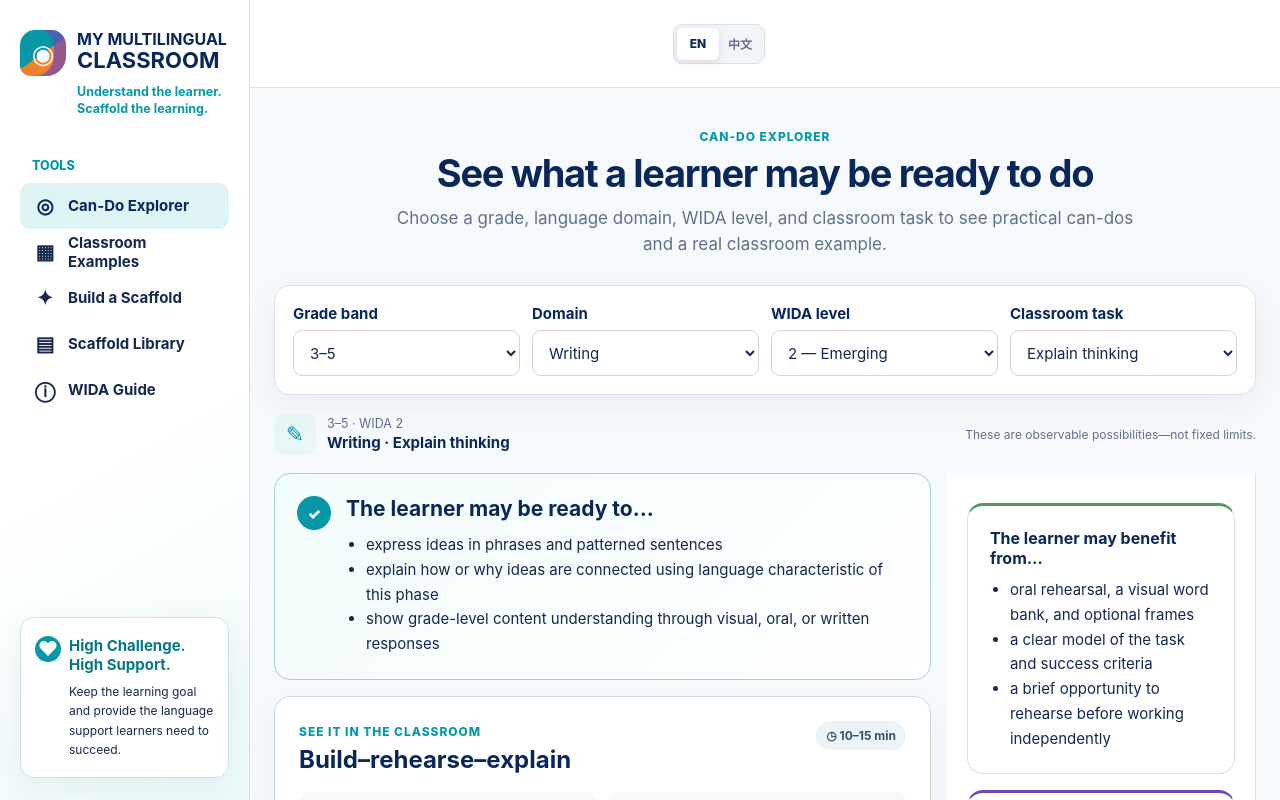
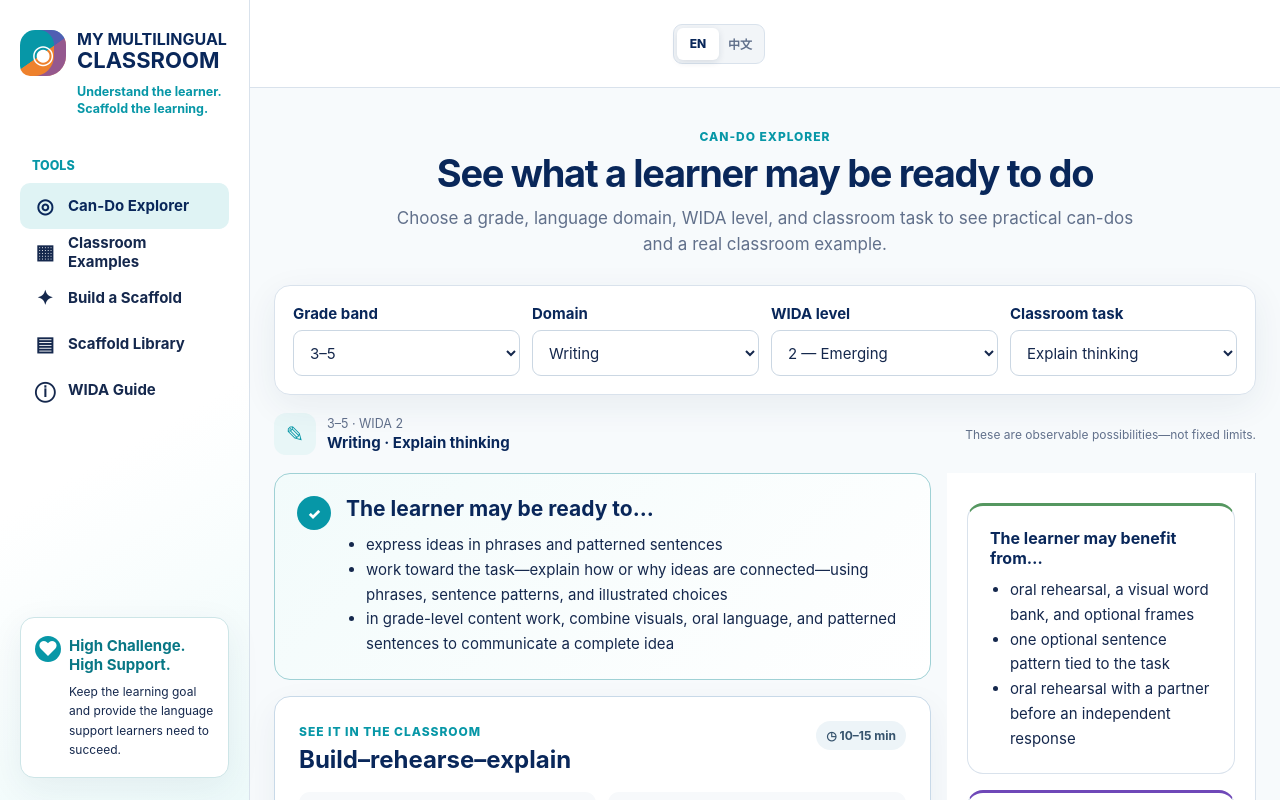
Before and after one commit to LenguajeLabs-design/my-multilingual-classroom, a Next.js app: page / in a window 1280 px wide. Shown: the top 800 px of the page. Built offline with nearby package versions, Linux system fonts and the light colour scheme.

Commit message:
Differentiate Can-Do guidance by WIDA level

```diff
--- a/data/cando.ts
+++ b/data/cando.ts
@@ -19,6 +19,51 @@ const supports = {
   Writing: ["drawing, labeling, and shared writing", "oral rehearsal, a visual word bank, and optional frames", "an organizer and a brief mentor example", "genre models and feedback on cohesion", "feedback on precision, voice, and audience", "authentic writing choices and expert feedback"]
 } satisfies Record<Domain,string[]>;
 
+const levelTaskPerformance = [
+  (action:string)=>`show progress toward the task—${action}—by pointing, matching, drawing, labeling, or using familiar words`,
+  (action:string)=>`work toward the task—${action}—using phrases, sentence patterns, and illustrated choices`,
+  (action:string)=>`${action} using connected simple sentences and some expanded sentences`,
+  (action:string)=>`${action} using organized, detailed language with increasingly precise vocabulary`,
+  (action:string)=>`${action} using extended, purposeful language adapted to the audience and task`,
+  (action:string)=>`${action} flexibly using nuanced, specialized language and an individual voice`
+];
+
+const levelEvidence = [
+  "demonstrate content understanding nonverbally and with familiar words; a full English sentence is not yet required",
+  "combine visuals, oral language, and patterned sentences to communicate a complete idea",
+  "connect ideas across several sentences and clarify meaning with a partner",
+  "organize and elaborate ideas with relevant details and clearer transitions",
+  "explain subtle relationships, qualify claims, and adjust language for purpose",
+  "communicate with precision and flexibility comparable to proficient multilingual peers"
+];
+
+const levelSupportMoves = [
+  ["one modeled example with gestures or think-aloud", "multiple ways to respond: point, act, draw, say, or write"],
+  ["one optional sentence pattern tied to the task", "oral rehearsal with a partner before an independent response"],
+  ["a simple organizer for connecting and expanding ideas", "brief feedback that prompts the learner to add detail or clarify"],
+  ["targeted support for precise vocabulary, cohesion, or genre", "time to plan and revise rather than additional simplification"],
+  ["feedback on nuance, register, audience, and strength of evidence", "access to complex models without reducing the intellectual demand"],
+  ["the same strategic tools and authentic choices available to peers", "specialized feedback that strengthens precision and individual voice"]
+];
+
+const levelTeacherMoves = [
+  ["Model the meaning with visuals and actions, then invite any valid mode of response", "Check understanding through showing or doing—not only through English production", "Name and build from the learner’s home-language and content knowledge"],
+  ["Recast the learner’s phrase as a useful sentence pattern without requiring imitation", "Offer two meaningful response choices, then invite the learner to add an idea", "Let the learner rehearse orally before sharing or writing"],
+  ["Prompt the learner to connect ideas with because, so, but, or another useful connector", "Ask one follow-up that elicits detail instead of correcting every language feature", "Fade the organizer once the learner can sustain connected sentences"],
+  ["Press for precision with prompts such as Which detail? or How are these related?", "Give feedback on organization and cohesion while preserving the learner’s reasoning", "Remove broad supports and keep only the vocabulary or genre cue still needed"],
+  ["Invite the learner to qualify, compare, challenge, and adapt ideas for an audience", "Confer about nuance and effectiveness rather than basic completion", "Use complex peer and disciplinary models as resources, not scripts"],
+  ["Offer authentic choice in form, register, evidence, and audience", "Respond as an expert reader or listener while noticing multilingual strengths", "Provide specialized feedback only where it advances precision or impact"]
+];
+
+const levelIndependence = [
+  "The learner chooses the meaning and may show it by pointing, acting, drawing, speaking, or writing.",
+  "The learner chooses the idea; patterns and word banks support expression but do not supply the response.",
+  "The learner connects and develops the ideas; an organizer may hold the structure but not the reasoning.",
+  "The learner organizes, elaborates, and revises the response; feedback should target language rather than decide the content.",
+  "The learner shapes the claim, evidence, nuance, and audience impact with only strategic language feedback.",
+  "The learner makes the same substantive and rhetorical decisions expected of proficient multilingual peers."
+];
+
 const zhLevelLanguage = {
   Listening: ["借助熟悉词汇、手势和视觉线索理解信息", "借助视觉支持理解简短且有规律的表达", "理解有关熟悉内容的连贯句子", "在少量支持下理解较详细的口头解释", "在不同情境中理解较长的学术表达", "灵活理解专业口语"],
   Speaking: ["使用手势、单词和熟悉表达进行交流", "使用短语和有规律的句子分享想法", "用简单句和部分扩展句连接想法", "使用连贯且逐渐精确的语言解释想法", "根据目的和听众调整详细的学术语言", "灵活使用专业口语"],
@@ -32,6 +77,12 @@ const zhSupports = {
   Reading: ["带标签的视觉材料和教师示范", "分段图文和图片词汇表", "阅读目的、批注和同伴交流", "文本结构提示和重点词汇", "对细微含义和陌生文化背景的支持", "与同伴相同的策略性阅读工具"],
   Writing: ["绘画、标注和共同写作", "口头演练、图文词汇库和可选句型", "图示组织器和简短范例", "体裁范例和连贯性反馈", "对准确度、语气和读者意识的反馈", "真实的写作选择和专业反馈"]
 } satisfies Record<Domain,string[]>;
+
+const zhTaskPerformance = ["可通过指认、配对、绘画、标注或熟悉词汇逐步完成任务","可借助短语、句型和图示选择完成任务","可使用相互连接的简单句和部分扩展句完成任务","可使用有组织、较详细且逐渐精确的语言完成任务","可根据目的和听众使用较长且有针对性的语言完成任务","可灵活使用细致、专业的语言和个人表达方式完成任务"];
+const zhEvidence = ["可通过非语言方式和熟悉词汇展示学科理解，暂不要求完整英语句子","可结合视觉、口语和句型表达完整想法","可用多个句子连接想法，并与同伴澄清意思","可用相关细节和清晰衔接组织并扩展想法","可解释细微关系、限定观点，并根据目的调整语言","可以与熟练多语学习者相当的准确度和灵活性进行表达"];
+const zhSupportMoves = [["教师用手势、视觉材料或思维示范完成一个例子","允许指认、动作、绘画、口语或书写等多种回应方式"],["提供一个与任务相关的可选句型","独立回应前先与同伴进行口头演练"],["使用简单组织器帮助连接和扩展想法","用简短反馈提示补充细节或澄清意思"],["只针对准确词汇、连贯性或体裁提供支持","给予规划和修改时间，而不是继续简化任务"],["针对细微含义、语域、听众和证据力度反馈","保留复杂范例和原有思维要求"],["提供与同伴相同的策略工具和真实选择","只在有助于准确度和表达效果时提供专业反馈"]];
+const zhTeacherMoves = [["用视觉材料和动作示范含义，再邀请学生用任何有效方式回应","通过展示或操作检查理解，而不只依赖英语表达","明确肯定并利用学生的家庭语言和学科知识"],["将学生短语自然扩展成实用句型，但不要求机械模仿","提供两个有意义的回应选择，再邀请学生补充想法","分享或写作前给予口头演练时间"],["提示学生使用“因为、所以、但是”等连接词连接想法","用一个追问引出细节，而不是纠正所有语言问题","学生能持续使用连贯句子后逐步撤除组织器"],["用“哪个细节？”或“它们如何相关？”等问题促进准确表达","针对组织和连贯性反馈，同时保留学生自己的推理","撤除广泛支架，只保留仍需要的词汇或体裁提示"],["邀请学生限定、比较、质疑观点并根据听众调整表达","重点讨论细微含义和表达效果，而非基本完成情况","把复杂的同伴或学科范例作为资源，而不是脚本"],["在形式、语域、证据和听众方面提供真实选择","以专业读者或听众身份回应，并关注多语优势","只在能提升准确度或影响力时提供专业反馈"]];
+const zhIndependence = ["学生独立决定要表达的意思，可通过指认、动作、绘画、口语或书写展示。","学生独立选择观点；句型和词汇库帮助表达，但不提供答案。","学生独立连接并发展想法；组织器只支撑结构，不代替推理。","学生独立组织、扩展和修改回应；反馈关注语言，不替学生决定内容。","学生独立形成观点、选择证据、处理细微含义并考虑听众，只接受策略性语言反馈。","学生作出与熟练多语同伴相同的内容和表达决策。"];
 
 type Activity = { title:string; titleZh:string; setup:string; setupZh:string; student:string; studentZh:string; independent:string; independentZh:string; fade:string; fadeZh:string; time:string };
 export const activities: Record<CanDoTask,Activity> = {
@@ -53,16 +104,16 @@ export function getCanDoProfile(domain:Domain,level:number,task:CanDoTask,gradeB
   const i=Math.max(0,Math.min(5,level-1));
   const younger=gradeBand==="K–2";
   if(lang==="zh") return {
-    canDos:[zhLevelLanguage[domain][i],`在${taskZh[task]}中完成与该阶段相符的语言任务`,younger?"借助实物、图画和互动展示理解":"通过视觉、口头或书面方式展示年级内容理解"],
-    supports:[zhSupports[domain][i],"清晰示范任务要求和成功标准","在独立完成前提供简短演练机会"],
-    teacherMoves:["先示范过程，而不是提供答案","观察学习者如何回应，再决定是否增加支持","允许使用家庭语言进行思考和意义建构"],
-    independence:`学习者仍应独立${taskActionZh[task]}。语言支架不应替学生选择想法、证据或答案。`
+    canDos:[zhLevelLanguage[domain][i],`${zhTaskPerformance[i]}：${taskActionZh[task]}`,`${younger?"在实物、图画和互动中":"在年级学科任务中"}${zhEvidence[i]}`],
+    supports:[zhSupports[domain][i],...zhSupportMoves[i]],
+    teacherMoves:zhTeacherMoves[i],
+    independence:`${zhIndependence[i]} 核心目标仍是：${taskActionZh[task]}。语言支架不应替学生选择想法、证据或答案。`
   };
   return {
-    canDos:[levelLanguage[domain][i],`${taskAction[task]} using language characteristic of this phase`,younger?"show understanding through objects, pictures, movement, and interaction":"show grade-level content understanding through visual, oral, or written responses"],
-    supports:[supports[domain][i],"a clear model of the task and success criteria","a brief opportunity to rehearse before working independently"],
-    teacherMoves:["Model the process without supplying the answer","Observe the learner’s response before adding more support","Welcome home-language sense-making and brainstorming"],
-    independence:`The learner should still ${taskAction[task]}. Language support should not select the ideas, evidence, or answer for the learner.`
+    canDos:[levelLanguage[domain][i],levelTaskPerformance[i](taskAction[task]),`${younger?"in hands-on, visual, and interactive work, ":"in grade-level content work, "}${levelEvidence[i]}`],
+    supports:[supports[domain][i],...levelSupportMoves[i]],
+    teacherMoves:levelTeacherMoves[i],
+    independence:`${levelIndependence[i]} The core goal remains to ${taskAction[task]}. Language support should not select the ideas, evidence, or answer for the learner.`
   };
 }
 
```
Also changed, not shown: 1 other file (tests, documents, lock files or other folders).
